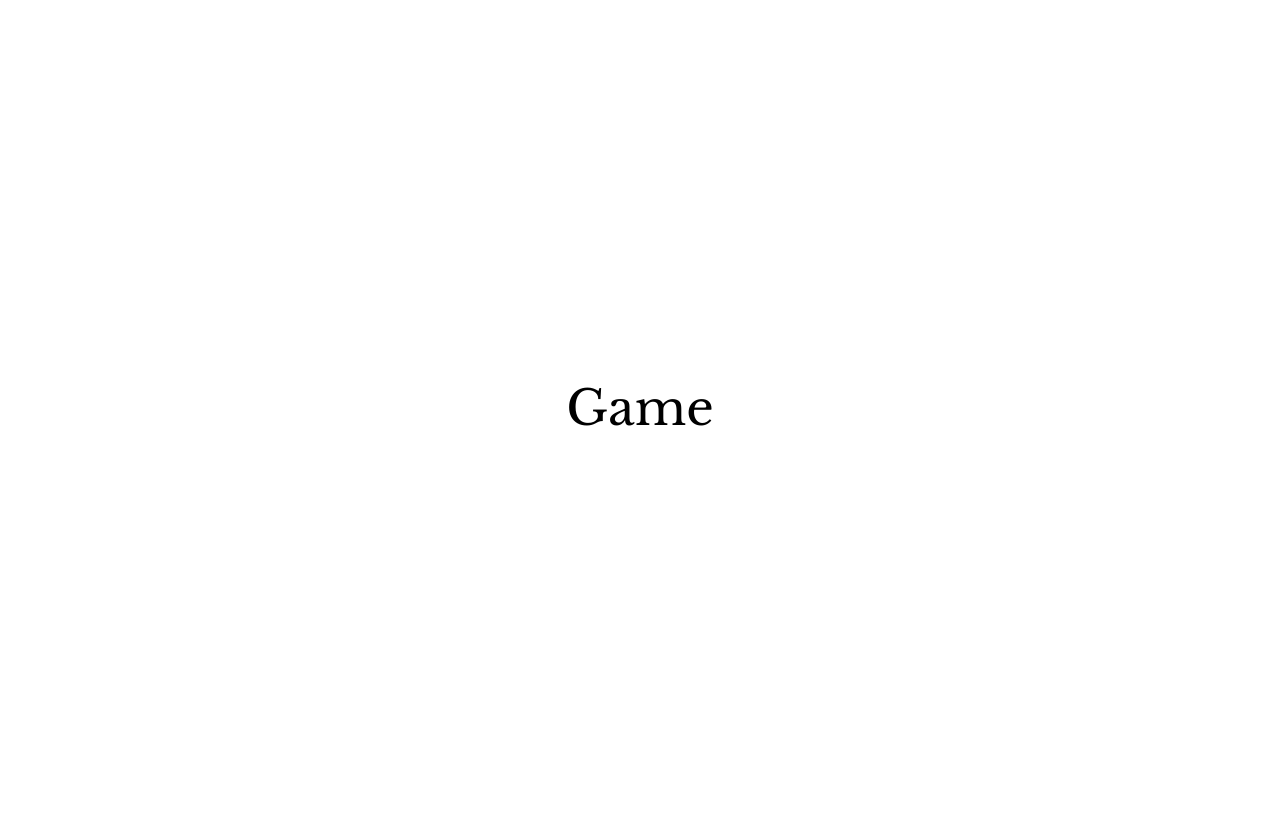
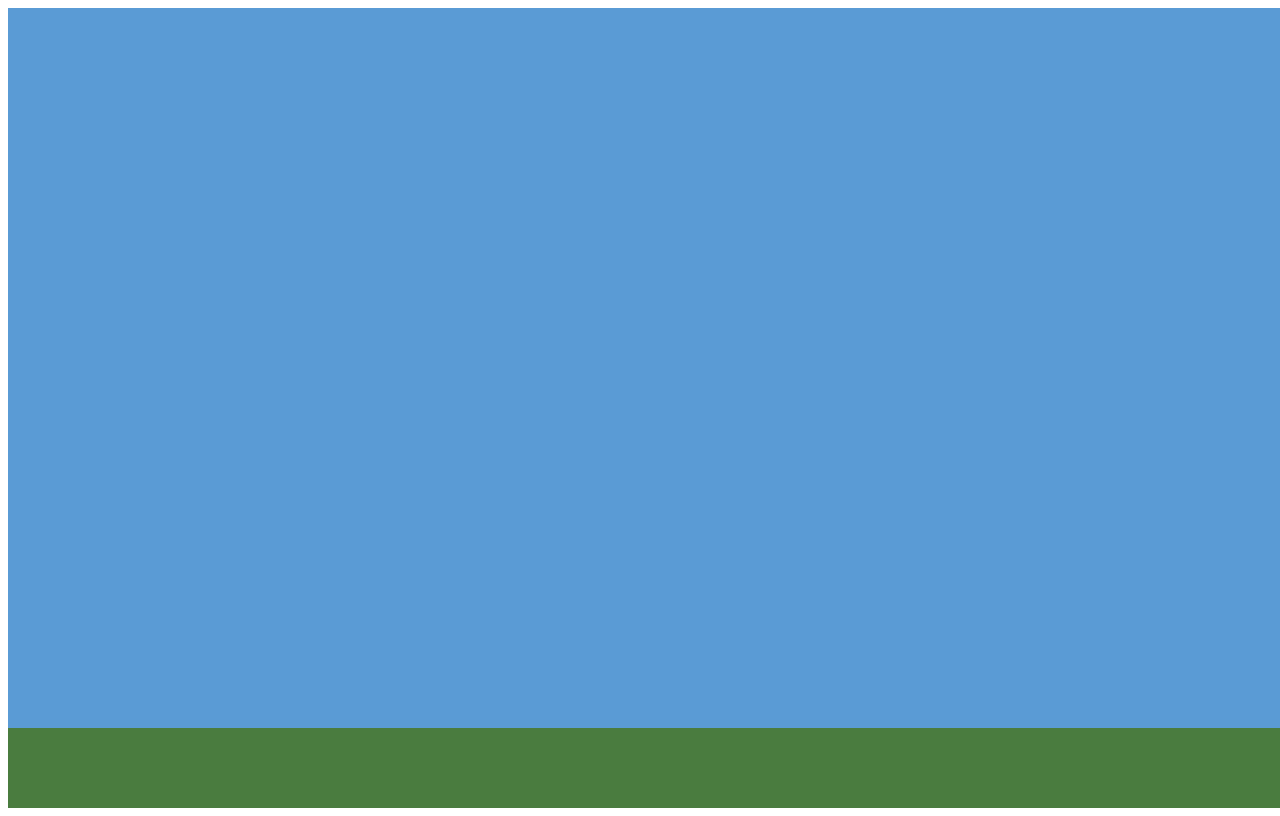
Before and after one commit to niiccoo2/nexus-project, a SvelteKit app: page /game in a window 1280 px wide. Built offline with nearby package versions, Linux system fonts and the light colour scheme.

Commit message:
added simple ^platform and syk

```diff
--- a/src/game/Game.js
+++ b/src/game/Game.js
@@ -0,0 +1,17 @@
+/** @param {HTMLCanvasElement} canvas */
+export function startGame(canvas) {
+    const ctx = canvas.getContext('2d');
+    if (!ctx) return;
+
+    canvas.width = window.innerWidth;
+    canvas.height = window.innerHeight;
+
+    const groundHeight = 80;
+    const groundY = canvas.height - groundHeight;
+
+    ctx.fillStyle = '#5b9bd5';
+    ctx.fillRect(0, 0, canvas.width, canvas.height);
+
+    ctx.fillStyle = '#4a7c3f';
+    ctx.fillRect(0, groundY, canvas.width, groundHeight);
+}
--- a/src/routes/game/+page.svelte
+++ b/src/routes/game/+page.svelte
@@ -1,25 +1,19 @@
-<svelte:head>
-	<link rel="preconnect" href="https://fonts.googleapis.com" />
-	<link rel="preconnect" href="https://fonts.gstatic.com" crossorigin="anonymous" />
-	<link href="https://fonts.googleapis.com/css2?family=Libre+Baskerville&display=swap" rel="stylesheet" />
-</svelte:head>
+<script>
+    import { onMount } from 'svelte';
+    import { startGame } from '../../game/Game.js';
 
-<div class="page">
-	<h1>Game</h1>
-</div>
+    /** @type {HTMLCanvasElement} */
+    let canvas;
+
+    onMount(() => {
+        startGame(canvas);
+    });
+</script>
+
+<canvas bind:this={canvas}></canvas>
 
 <style>
-	.page {
-		display: flex;
-		align-items: center;
-		justify-content: center;
-		height: 100vh;
-		font-family: 'Libre Baskerville', serif;
-		background: #fff;
-	}
-
-	h1 {
-		font-size: 3rem;
-		font-weight: 400;
-	}
+    canvas {
+        display: block;
+    }
 </style>
```
